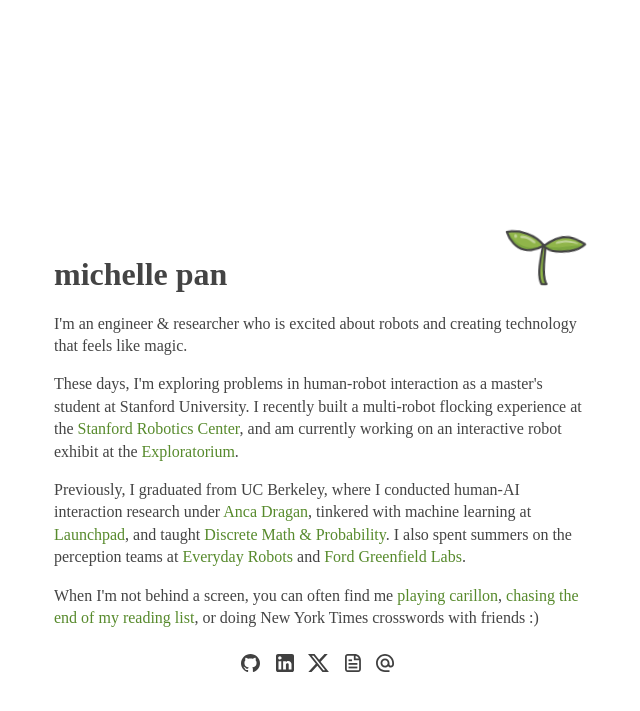
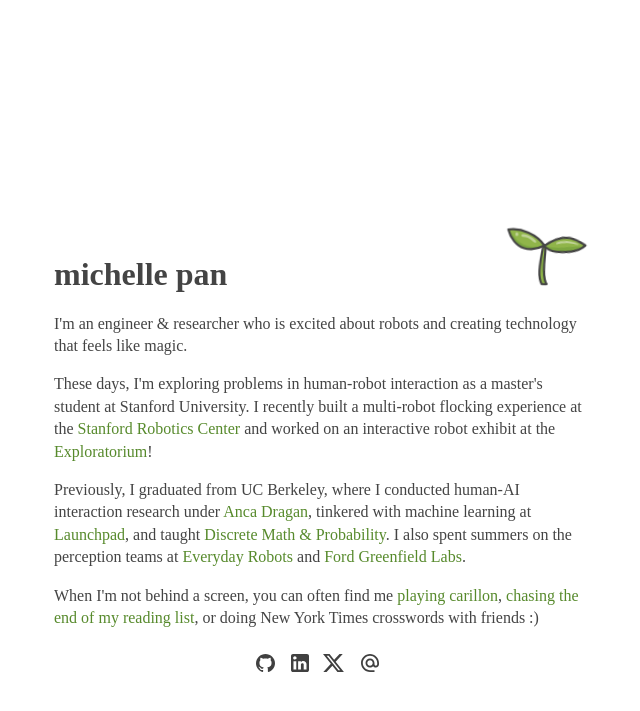
Before and after one commit to michelllepan/michelllepan.github.io, a Jekyll site: the page built from index.html, in a window 1280 px wide. Shown: the top 711 px of the page, without its empty margins (321-961 px from the left). Built offline with Jekyll 4.4.1, drawn with Linux system fonts in a browser that asks for light colours; nearby versions of some CDN libraries; some web fonts are replaced.

Commit message:
Update info
Add 2025 carillon recitals, change Exploratorium description, make leaf sway faster.

```diff
--- a/_includes/content.html
+++ b/_includes/content.html
@@ -14,9 +14,8 @@
 <p>
   These days, I'm exploring problems in human-robot interaction as a master's student at Stanford University.
   I recently built a multi-robot flocking experience at the
-  <a href="https://src.stanford.edu/" target="_blank">Stanford Robotics Center</a>, and am currently working on an interactive robot exhibit at the
-  <a href="https://www.exploratorium.edu/" target="_blank">Exploratorium</a>.
-
+  <a href="https://src.stanford.edu/" target="_blank">Stanford Robotics Center</a> and worked on an interactive robot exhibit at the
+  <a href="https://www.exploratorium.edu/" target="_blank">Exploratorium</a>!
 </p>
 
 <p>
--- a/_includes/links.html
+++ b/_includes/links.html
@@ -17,12 +17,6 @@
         </a>
     </div>
 
-    <div class="icon-wrapper-inner" style="width:20px;">
-        <a href="https://read.cv/michelllepan" target="_blank">
-            <img class="icon" src="images/resume.svg"/>
-        </a>
-    </div>
-
     <div class="icon-wrapper-inner">
         <a href="mailto: michellepan8@gmail.com" target="_blank">
             <img class="icon" src="images/email.svg"/>
--- a/assets/main.scss
+++ b/assets/main.scss
@@ -215,7 +215,7 @@ footer {
 	height: 80px;
 	width: 80px;
 
-	animation: sway-small 8s ease-in-out infinite;
+	animation: sway-small 6s ease-in-out infinite;
     transform-origin: 50% 100% 0;
 }
 
@@ -224,12 +224,12 @@ footer {
 }
 
 #right-leaf {
-	animation: sway-big 8s ease-in-out infinite 0s;
+	animation: sway-big 6s ease-in-out infinite 0s;
     transform-origin: 48% 40% 0;
 }
 
 #left-leaf {
-	animation: sway-big 8s ease-in-out infinite 2s;
+	animation: sway-big 6s ease-in-out infinite 2s;
     transform-origin: 48% 40% 0;
 }
 
```
Also changed, not shown: _includes/content_carillon.html (+5 -2 lines), 2 other files.
